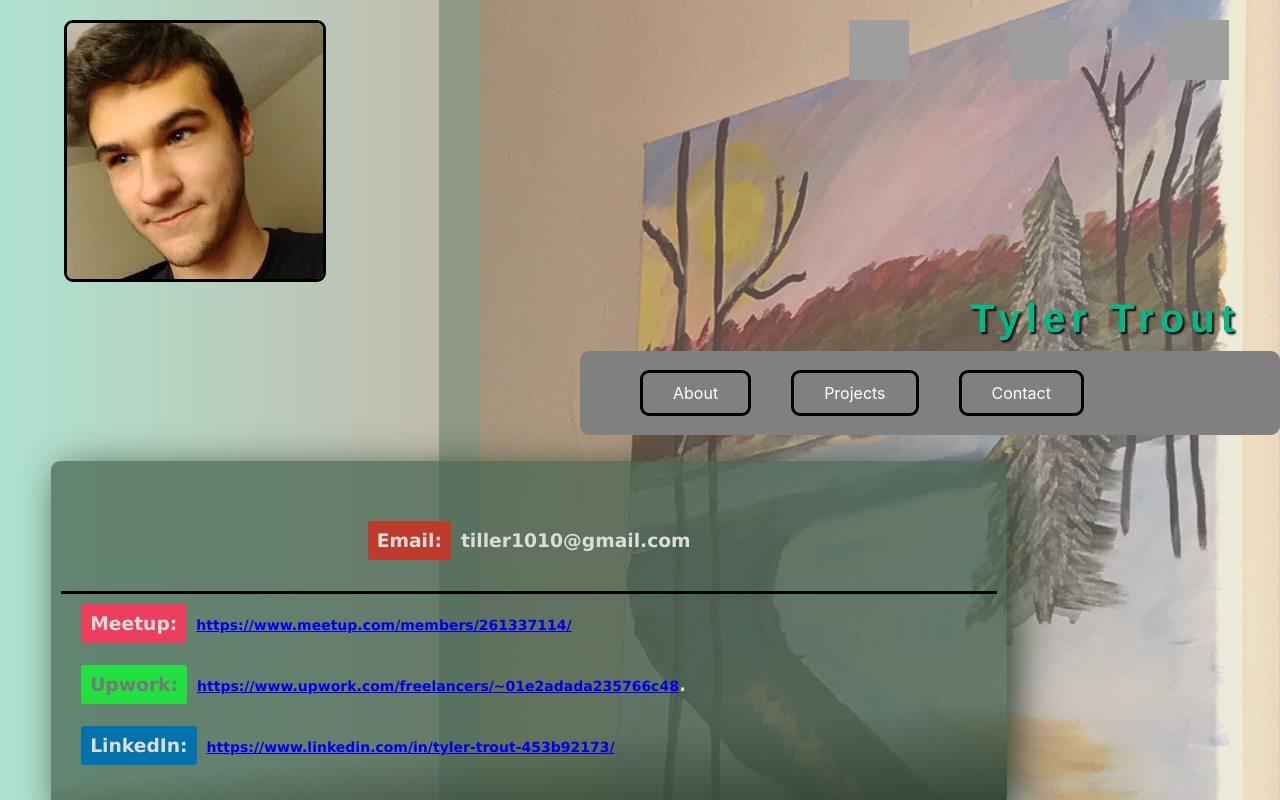
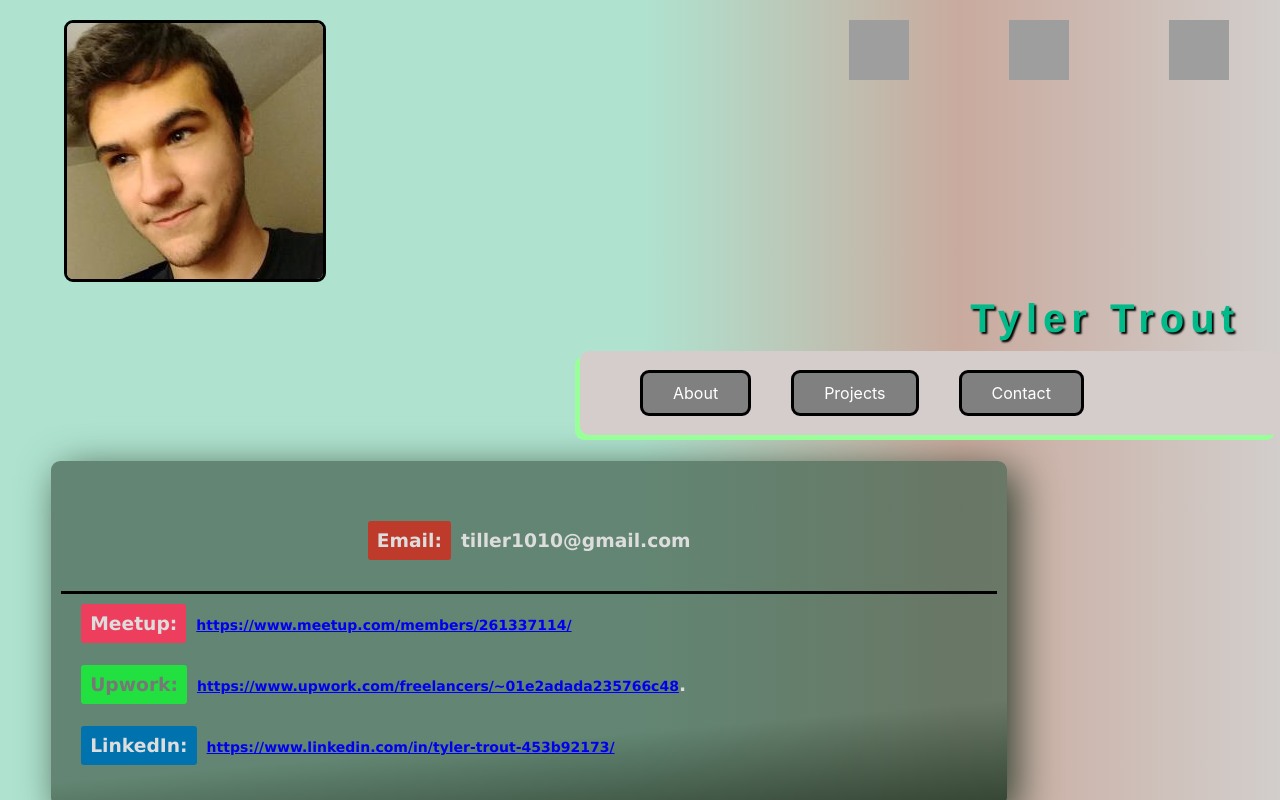
Before and after one commit to tiller1010/portfolio, a React (Create React App) app: page /contact in a window 1280 px wide. Shown: the top 800 px of the page. Built offline with nearby package versions, Linux system fonts and the light colour scheme; grey boxes are pictures that could not be loaded; a web font is replaced by a local one.

Commit message:
removed painting and changed navbar

```diff
--- a/src/App.css
+++ b/src/App.css
@@ -1,5 +1,5 @@
 body{
-  background-image:linear-gradient(to right,#afe3d0,#a26d5894,#d2cecc);
+  background-image:linear-gradient(to right,#afe3d0 50%,#a26d5894,#d2cecc);
 }
 
 #face{
@@ -22,22 +22,13 @@ body{
   font-family: "Francois One", Helvetica, sans-serif;
 }
 
-#paint{
-  position: absolute;
-  height:1100px;
-  width:800px;
-  border-left:solid #68846d 40px;
-  right:1px;
-  z-index: -1;
-  opacity: .6;
-}
-
 #navBar{
   position: absolute;
   right:0px;
   width:700px;
   margin-top: 40px;
-  background-color: grey;
+  background-color:#d5cccc;
+  box-shadow: -5px 5px #9f9;
   border-radius: 9px;
 }
 #navBar li{
--- a/src/App.js
+++ b/src/App.js
@@ -7,7 +7,6 @@ import Projects from './projectList.js';
 import Contacts from './contacts.js'
 import LinkIcon from './links.js';
 import MyFace from './MyFace.jpg';
-import Painting from './painting.jpg';
 
 class Window extends Component{
   render() {
@@ -27,7 +26,6 @@ class App extends Component {
   render(){
     return(
       <div>
-        <img src={Painting} id='paint' alt='A painting by me'/>
         <img src={MyFace} id='face' alt='My face'/>
         <h1 id='name'>Tyler Trout</h1>
         <div id='icons'>
```
Also changed, not shown: src/painting.jpg (deleted).
